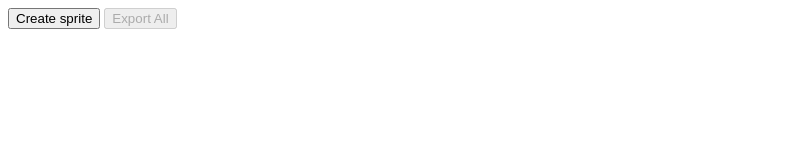
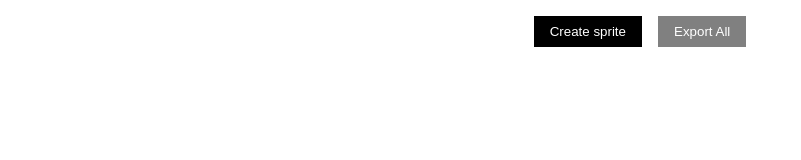
Before and after one commit to waitimconfused/compscig12-towerdefense, a website with bundled scripts: page assetexporter.html in a window 1280 px wide. Shown: the whole page, without its empty margins (0-801 px from the left). Built offline with nearby package versions, Linux system fonts and the light colour scheme.

Commit message:
Adjusted styles, added semicolon

```diff
--- a/assetexporter.html
+++ b/assetexporter.html
@@ -6,12 +6,32 @@
 	<title>Document</title>
 	<style>
 
+		body {
+			margin: 0px;
+			padding: 8px;
+		}
+
+		nav {
+			position: sticky;
+			top: 0px;
+			left: 0px;
+			display: flex;
+			flex-direction: row;
+			gap: 16px;
+			justify-content: center;
+			background-color: white;
+			margin-bottom: 8px;
+			padding: 8px;
+		}
+
 		#sprites {
 			display: flex;
 			flex-direction: row;
-			gap: 16px;
+			justify-content: center;
+			gap: 24px;
 			flex-wrap: wrap;
 			max-width: 100%;
+			padding: 0 5%;
 		}
 		section {
 			display: flex;
@@ -41,14 +61,28 @@
 			height: 1px;
 			background: black;
 		}
+
+		button {
+			background: black;
+			color: white;
+			border-radius: 0px;
+			border: none;
+			padding: 8px 16px;
+			cursor: pointer;
+		}
+
+		button:disabled {
+			background: gray;
+			cursor: disabled;
+		}
 	</style>
 </head>
 <body>
 
-	<button id="new-sprite">Create sprite</button>
-	<button id="export-all">Export All</button>
-	<br>
-	<br>
+	<nav>
+		<button id="new-sprite">Create sprite</button>
+		<button id="export-all" disabled>Export All</button>
+	</nav>
 
 	<div id="sprites"></div>
 
--- a/src/assetexporter/index.ts
+++ b/src/assetexporter/index.ts
@@ -119,7 +119,7 @@ function sprite(
 		jsonData.name = title.value || `untitled-sprite-${index+1}`;
 		jsonData.source = `./${ jsonData.name }.png`;
 		output.innerText = JSON.stringify(jsonData, null, "\t");
-	})
+	});
 
 	allJsonData[index] = jsonData;
 	allImages[index] = canvas;
```
